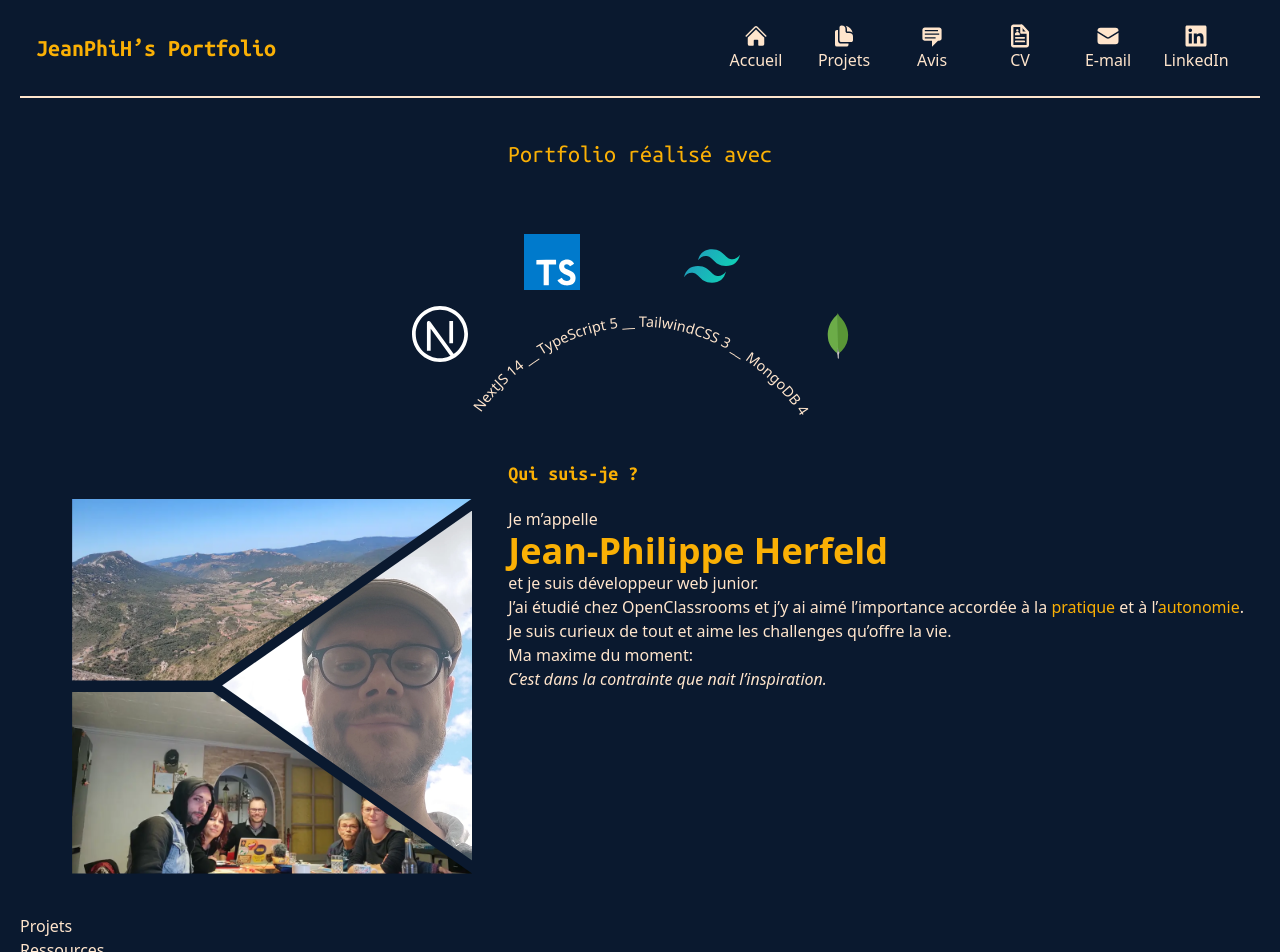
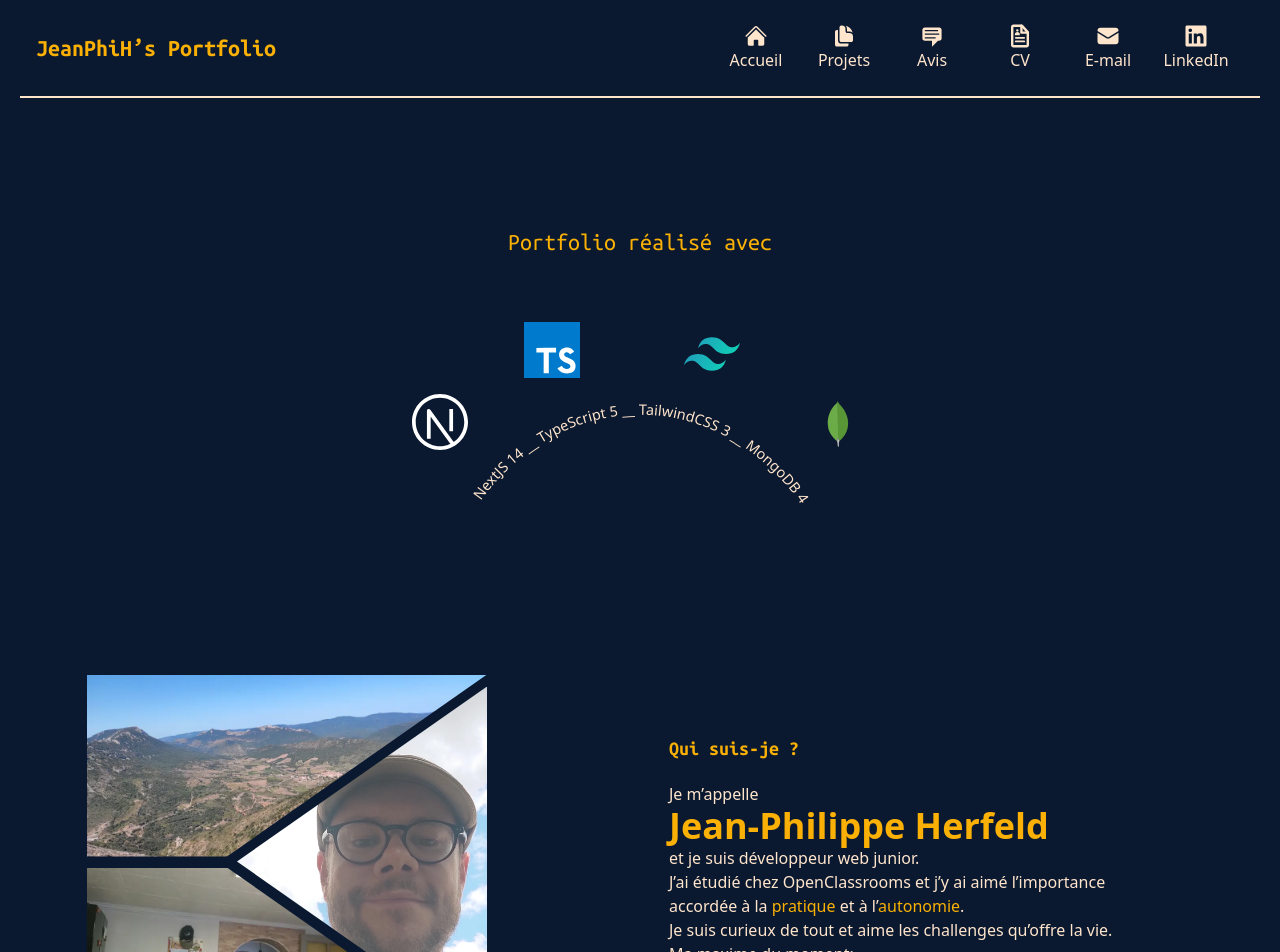
Before and after one commit to JeanPhiH/Projet_8_Portfolio, a Next.js app: page / in a window 1280 px wide. Shown: the top 952 px of the page. Built offline with nearby package versions, Linux system fonts and the light colour scheme.

Commit message:
add text under the pictures

```diff
--- a/src/app/globals.css
+++ b/src/app/globals.css
@@ -68,7 +68,7 @@ body {
 	animation: wiggle 0.5s ease-in-out infinite
 } */
 
-.frametl:active {
+.frametl:hover {
 	transform: rotateX(90deg);
 	transform-origin: top;
 }
@@ -81,7 +81,7 @@ body {
 	transform-origin: bottom;
 	transform-style: preserve-3d;
 }
-.framebl:active {
+.framebl:hover {
 	transform: rotateX(90deg);
 	transform-origin: bottom;
 }
@@ -94,7 +94,7 @@ body {
 	transform-origin: right;
 	transform-style: preserve-3d;
 }
-.framer:active {
+.framer:hover {
 	transform: rotateY(90deg);
 	transform-origin: right;
 }
--- a/src/components/About.tsx
+++ b/src/components/About.tsx
@@ -2,8 +2,8 @@ import Image from 'next/image'
 
 export default function About () {
 	return (
-		<section className="px-4 my-10 flex flex-col md:flex-row-reverse md:justify-between">
-			<article>
+		<section className="px-4 mt-32 flex flex-col lg:flex-row-reverse md:justify-between">
+			<article className="mt-10 w-3/4 mx-auto lg:w-1/2 lg:px-20 lg:self-center">
 				<h2>Qui suis-je ?</h2>
 				<p className="mt-5">Je m’appelle</p>
 				<p className="text-highlight text-4xl font-bold">Jean-Philippe Herfeld</p>
@@ -15,13 +15,16 @@ export default function About () {
 			</article>
 
 			<div className="mx-auto relative mt-10 w-[400px] h-[375px]">
-				<div className="frametl bg-highlight absolute">
+				<p className="absolute left-5 top-5 w-1/2">Lorem ipsum dolor sit amet consectetur adipisicing elit. Neque, quos!</p>
+				<p className="absolute left-5 bottom-5 w-1/2">Lorem ipsum dolor sit amet consectetur adipisicing elit. Neque, quos!</p>
+				<p className="absolute top-28 right-0 w-1/3">Lorem ipsum dolor sit amet consectetur adipisicing elit. Neque, quos!</p>
+				<div className="frametl absolute">
 					<Image className="object-cover h-full" src="/photos/paysage.webp" alt="Template" width={400} height={225}/>
 				</div>
-				<div className="framer bg-highlight absolute top-3 right-0">
+				<div className="framer absolute top-3 right-0">
 					<Image className="object-cover h-full" src="/photos/moi.webp" alt="Template" width={250} height={350}/>
 				</div>
-				<div className="framebl bg-highlight absolute bottom-0">
+				<div className="framebl absolute bottom-0">
 					<Image className="object-cover h-full" src="/photos/jdr.webp" alt="Template" width={400} height={225}/>
 				</div>
 			</div>
--- a/src/components/Technos.tsx
+++ b/src/components/Technos.tsx
@@ -2,7 +2,7 @@ import Image from 'next/image';
 
 export default function Technos() {
 	return (
-		<section className="my-10 flex flex-col items-center md:w-2/3 md:mx-auto">
+		<section className="mt-32 flex flex-col items-center md:w-2/3 md:mx-auto">
 			<h2 className="text-highlight font-normal md:text-2xl">Portfolio réalisé avec</h2>
 			<div className="my-10 flex flex-row gap-4 md:gap-6">
 				<Image className="relative top-24 right-20 lg:w-14" src="/icons/nextjs-stroke.svg" alt="NextJS" width={50} height={50} />
```
